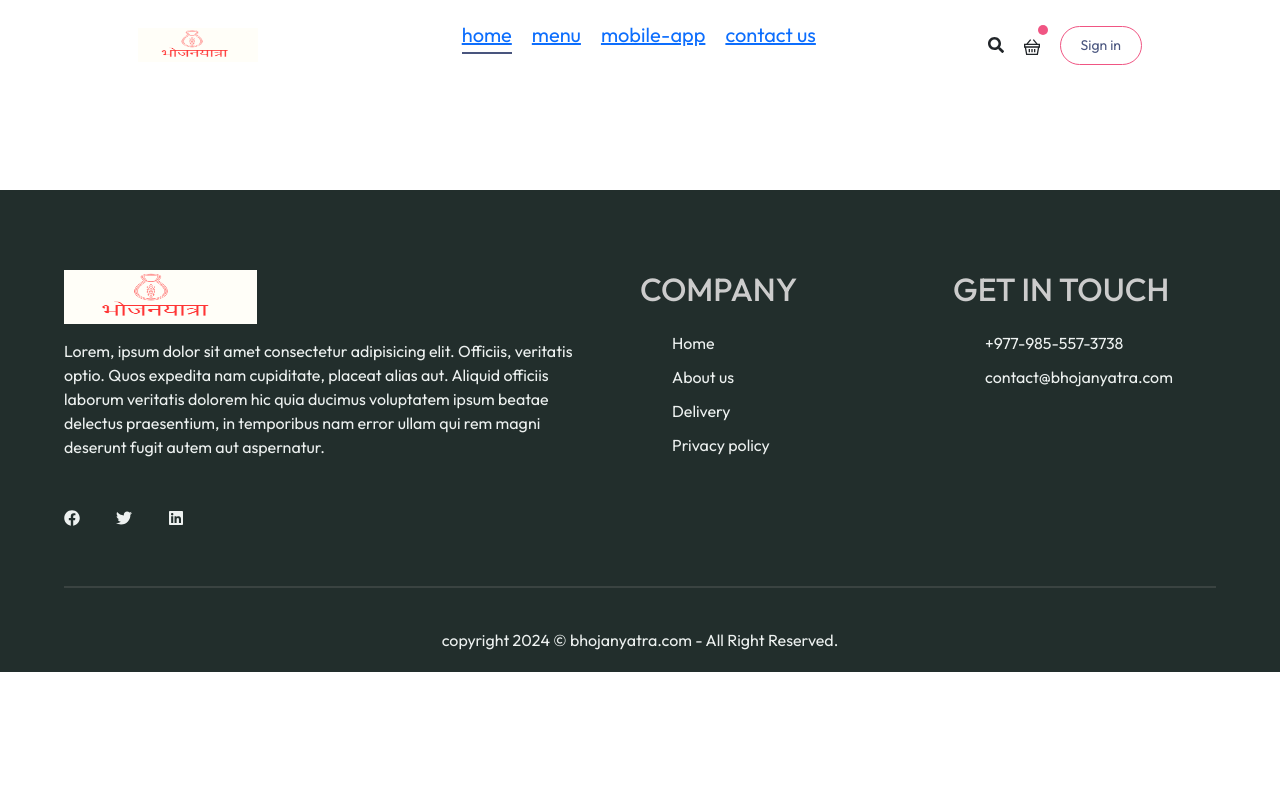
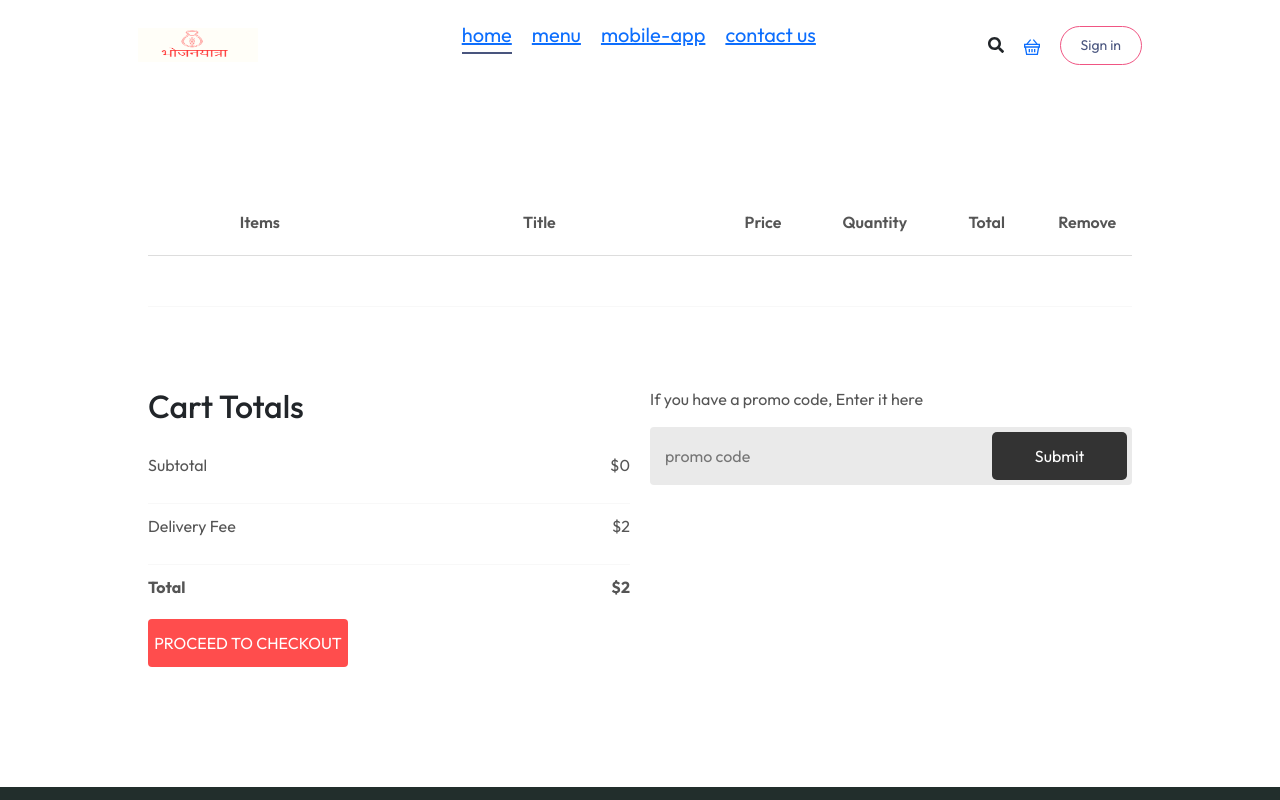
Before and after one commit to birajgrs1/food-delivery-app-react, a React (Vite) app in the folder food-delivery-ui/: page /cart in a window 1280 px wide. Shown: the top 800 px of the page. Built offline with nearby package versions, Linux system fonts and the light colour scheme.

Commit message:
cart page create successfully 😊 😊 😊 ...

```diff
--- a/food-delivery-ui/src/Components/Navbar/Navbar.jsx
+++ b/food-delivery-ui/src/Components/Navbar/Navbar.jsx
@@ -3,30 +3,37 @@
 import { assets } from "../../assets/assets";
 import { FaSearch } from "react-icons/fa";
 import { GrBasket } from "react-icons/gr";
-import {Link} from 'react-router-dom'
+import { Link } from 'react-router-dom';
+import { useContext } from "react";
+import { StoreContext } from "../../Store/Contexts/StoreContext";
 
-const Navbar = ({setShowLogin}) => {
+const Navbar = ({ setShowLogin }) => {
     const [menu, setMenu] = useState("home");
+    const { getTotalCartAmount } = useContext(StoreContext);
 
     return (
         <div className={styles.navbar}>
-            <img src={assets.logo} alt="logo not found" className={styles.logo} />
+            <Link to='/'>
+                <img src={assets.logo} alt="logo not found" className={styles.logo} />
+            </Link>
             <ul className={styles.navbarMenu}>
                 {/* Menu items */}
-                <Link to="/" onClick={()=>setMenu('home')} className={menu === "home" ? styles.active : ""}>home</Link>
-                <a href="#all-menus" onClick={()=>setMenu('menu')} className={menu === "menu" ? styles.active : ""}>menu</a>
-                <a href= "#app-download" onClick={()=>setMenu('mobile-app')} className={menu === "mobile-app" ? styles.active : ""}>mobile-app</a>
-                <a href= "#footer" onClick={()=>setMenu('contact us')} className={menu === "contact us" ? styles.active : ""}>contact us</a>
+                <Link to="/" onClick={() => setMenu('home')} className={menu === "home" ? styles.active : ""}>home</Link>
+                <a href="#all-menus" onClick={() => setMenu('menu')} className={menu === "menu" ? styles.active : ""}>menu</a>
+                <a href="#app-download" onClick={() => setMenu('mobile-app')} className={menu === "mobile-app" ? styles.active : ""}>mobile-app</a>
+                <a href="#footer" onClick={() => setMenu('contact us')} className={menu === "contact us" ? styles.active : ""}>contact us</a>
             </ul>
             <div className={styles.rightSide}>
                 {/* Search icon */}
                 <FaSearch />
                 <div className={styles.search}>
                     {/* Basket icon */}
-                    <GrBasket />
-                    <div className={styles.dot}></div>
+                    <Link to='/cart'>
+                        <GrBasket />
+                    </Link>
+                    <div className={getTotalCartAmount() > 0 ? styles.dot : ""}></div>
                 </div>
-                <button onClick={()=>setShowLogin(true)}>Sign in</button>
+                <button onClick={() => setShowLogin(true)}>Sign in</button>
             </div>
         </div>
     );
--- a/food-delivery-ui/src/Pages/Cart/Cart.css
+++ b/food-delivery-ui/src/Pages/Cart/Cart.css
@@ -0,0 +1,178 @@
+.cart {
+    margin-top: 100px;
+    padding: 20px;
+    font-family: Arial, sans-serif;
+  }
+
+  .cart-items-title {
+    display: grid;
+    grid-template-columns: 2fr 3fr 1fr 1fr 1fr 0.8fr;
+    align-items: center;
+    color: #555;
+    font-size: 14px;
+    margin-bottom: 10px;
+    font-weight: 600;
+    border-bottom: 1px solid #ddd;
+    padding-bottom: 5px;
+  }
+
+  .cart-items-item {
+    display: grid;
+    grid-template-columns: 2fr 3fr 1fr 1fr 1fr 0.8fr;
+    align-items: center;
+    margin: 10px 0;
+    padding: 10px 0;
+    border-bottom: 1px solid #e2e2e2;
+    font-size: 16px;
+  }
+
+  .cart-items-item img {
+    width: 60px;
+    border-radius: 8px;
+    object-fit: cover;
+  }
+
+  .cart-items-item p {
+    margin: 0;
+    padding: 0 5px;
+  }
+
+  .cart-items-item .cross {
+    cursor: pointer;
+    color: #ff4d4d;
+    font-size: 18px;
+    transition: transform 0.3s ease;
+  }
+
+  .cart-items-item .cross:hover {
+    transform: scale(1.2);
+  }
+
+  .cart hr {
+    height: 1px;
+    background-color: #e2e2e2;
+    border: none;
+  }
+
+  .cart-items-title p {
+    font-size: 1rem;
+    font-weight: 600;
+    text-align: center;
+  }
+
+  .cart-bottom {
+    margin-top: 80px;
+    display: flex;
+    justify-content: space-between;
+    gap: 20px;
+    flex-wrap: wrap;
+  }
+
+  .cart-total {
+    flex: 1;
+    display: flex;
+    flex-direction: column;
+    gap: 20px;
+  }
+
+  .cart-total-details {
+    display: flex;
+    justify-content: space-between;
+    color: #555;
+    font-size: 16px;
+  }
+
+  .cart-total hr {
+    margin: 10px 0px;
+  }
+
+  .cart-total button {
+    border: none;
+    color: #fff;
+    background-color: #ff4d4d;
+    width: max(15vw, 200px);
+    padding: 12px 0px;
+    border-radius: 4px;
+    font-size: 16px;
+    cursor: pointer;
+  }
+
+  .cart-total button:hover {
+    background-color: #ff2b2b;
+  }
+
+  .cart-promocode {
+    flex: 1;
+    display: flex;
+    flex-direction: column;
+    gap: 10px;
+  }
+
+  .cart-promocode p {
+    color: #555;
+    font-size: 16px;
+  }
+
+  .cart-promocode-input {
+    margin-top: 10px;
+    display: flex;
+    justify-content: space-between;
+    align-items: center;
+    background-color: #eaeaea;
+    border-radius: 4px;
+    padding: 5px;
+  }
+
+  .cart-promocode-input input {
+    background: transparent;
+    border: none;
+    outline: none;
+    padding-left: 10px;
+    font-size: 16px;
+    width: 80%;
+  }
+
+  .cart-promocode-input button {
+    width: max(10vw, 150px);
+    padding: 12px 5px;
+    background-color: #333;
+    border: none;
+    color: white;
+    border-radius: 5px;
+    font-size: 16px;
+    cursor: pointer;
+  }
+
+  .cart-promocode-input button:hover {
+    background-color: #555;
+  }
+
+  @media (max-width: 768px) {
+    .cart-items-title {
+      grid-template-columns: 1fr 2fr 1fr 1fr 0.8fr 0.6fr;
+      font-size: 12px;
+    }
+
+    .cart-items-item {
+      grid-template-columns: 1fr 2fr 1fr 1fr 1fr 0.8fr;
+    }
+
+    .cart-items-item img {
+      width: 50px;
+    }
+
+    .cart-bottom {
+      flex-direction: column;
+      gap: 30px;
+    }
+
+    .cart-total button {
+      width: 100%;
+      padding: 15px;
+    }
+
+    .cart-promocode-input button {
+      width: 100%;
+      padding: 15px;
+    }
+  }
--- a/food-delivery-ui/src/Pages/Cart/Cart.jsx
+++ b/food-delivery-ui/src/Pages/Cart/Cart.jsx
@@ -1,11 +1,82 @@
-import React from "react";
-import "./Cart.css"
+import React, { useContext } from "react";
+import "./Cart.css";
+import { RxCross1 } from "react-icons/rx";
+import { StoreContext } from "../../Store/Contexts/StoreContext";
 
-const Cart = () =>{
-    return(
-        <>
-        </>
-    );
+const Cart = () => {
+  const { cartItems, food_list, removeFromCart, getTotalCartAmount } = useContext(StoreContext);
 
-}
+  let subtotal = getTotalCartAmount();
+  const deliveryFee = 2;
+  const total = subtotal + deliveryFee;
+
+  return (
+    <div className="cart">
+      <div className="cart-items">
+        <div className="cart-items-title">
+          <p>Items</p>
+          <p>Title</p>
+          <p>Price</p>
+          <p>Quantity</p>
+          <p>Total</p>
+          <p>Remove</p>
+        </div>
+        <br />
+        <hr />
+        {food_list.map((item) => {
+          if (cartItems[item._id] && cartItems[item._id] > 0) {
+            return (
+              <>
+                <div key={item._id} className="cart-items-title cart-items-item">
+                  <img src={item.image} alt={item.name} />
+                  <p>{item.name}</p>
+                  <p>${item.price}</p>
+                  <p>{cartItems[item._id]}</p>
+                  <p>${item.price * cartItems[item._id]}</p>
+                  <p className="cross" onClick={() => removeFromCart(item._id)}>
+                    <RxCross1 />
+                  </p>
+                </div>
+                <hr />
+              </>
+            );
+          }
+          return null;
+        })}
+      </div>
+      <div className="cart-bottom">
+        <div className="cart-total">
+          <h2>Cart Totals</h2>
+          <div>
+            <div className="cart-total-details">
+              <p>Subtotal</p>
+              <p>${subtotal}</p>
+            </div>
+            <hr />
+            <div className="cart-total-details">
+              <p>Delivery Fee</p>
+              <p>${deliveryFee}</p>
+            </div>
+            <hr />
+            <div className="cart-total-details">
+              <b>Total</b>
+              <b>${total}</b>
+            </div>
+          </div>
+          <button>PROCEED TO CHECKOUT</button>
+        </div>
+        <div className="cart-promocode">
+          <div>
+            <p>If you have a promo code, Enter it here</p>
+            <div className="cart-promocode-input">
+              <input type="text" placeholder="promo code" />
+              <button>Submit</button>
+            </div>
+          </div>
+        </div>
+      </div>
+    </div>
+  );
+};
+
 export default Cart;
--- a/food-delivery-ui/src/Store/Contexts/StoreContext.jsx
+++ b/food-delivery-ui/src/Store/Contexts/StoreContext.jsx
@@ -25,12 +25,23 @@
     });
   };
 
+  const getTotalCartAmount = () => {
+    let totalAmount = 0;
+    for (const item in cartItems) {
+      if (cartItems[item] > 0) {
+        let itemInfo = food_list.find((product) => product._id === item);
+        totalAmount += itemInfo.price * cartItems[item];
+      }
+    }
+    return totalAmount;
+  };
+
   const contextValue = {
     food_list,
     cartItems,
-    setCartItems,
     addToCart,
     removeFromCart,
+    getTotalCartAmount
   };
 
   return (
```
